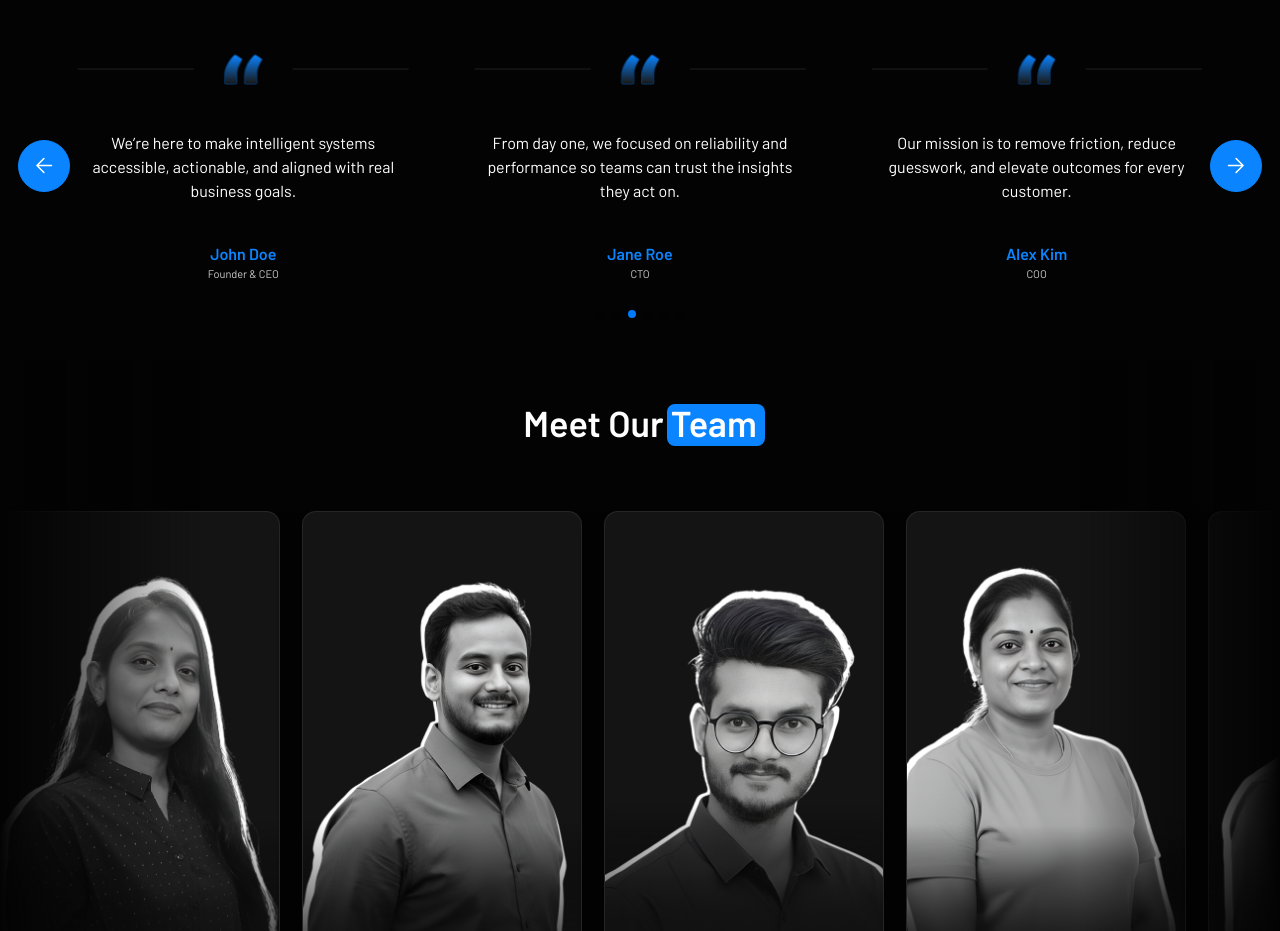
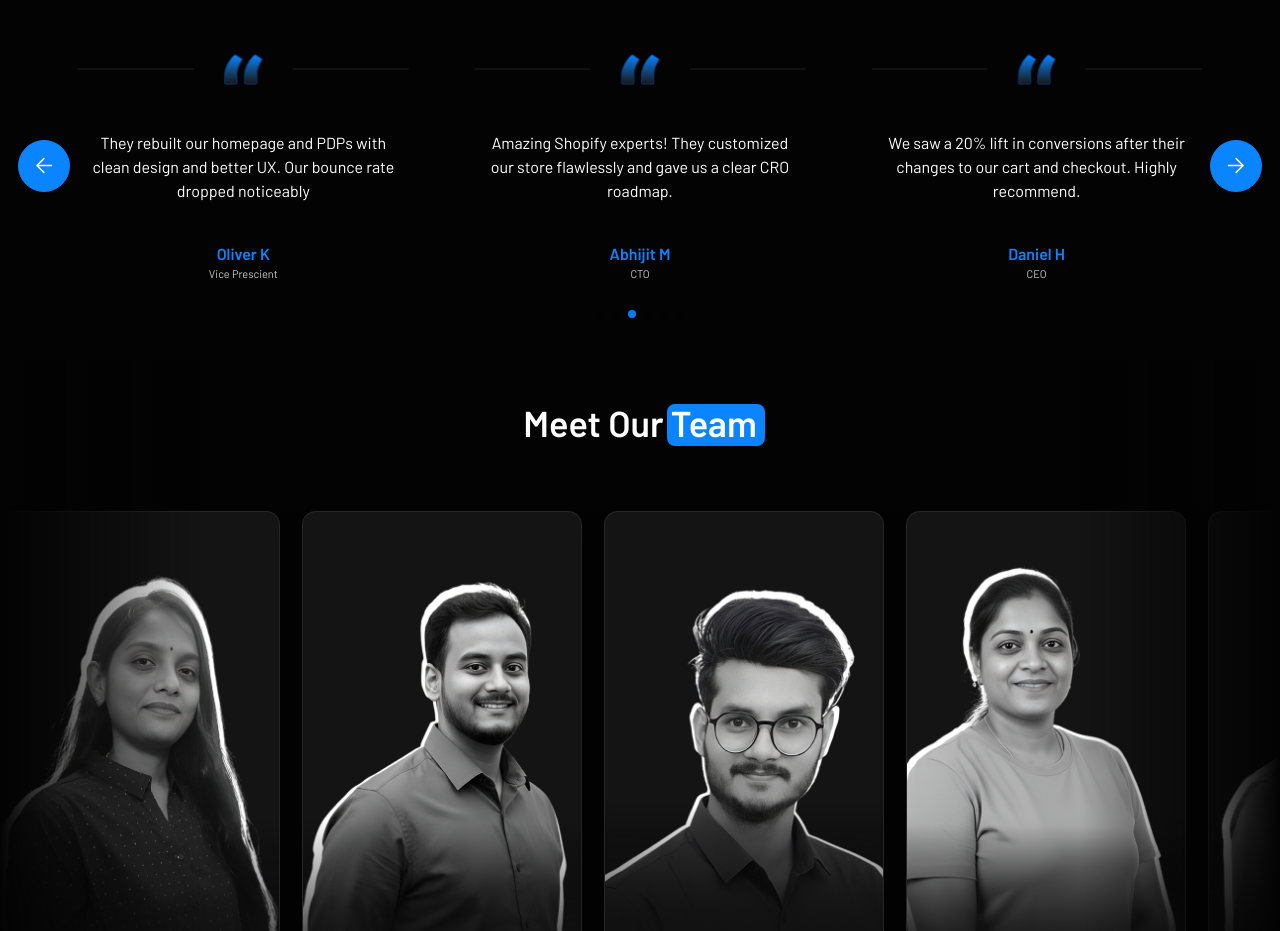
Before and after one commit to Webteamspz/ingversionsdigital-live, a React (Vite) app: page / in a window 1280 px wide. Shown: the part 4320-5251 px from the top of the page. Built offline with nearby package versions, Linux system fonts and the light colour scheme.

Commit message:
Daily fixes

```diff
--- a/src/data/sitedata.js
+++ b/src/data/sitedata.js
@@ -170,40 +170,40 @@ export default {
     heading: "Reviews",
     testimonials: [
       {
-        reviewer: "John Doe",
-        reviewerRole: "Founder & CEO",
+        reviewer: "James R",
+        reviewerRole: "Founder",
         quote:
-          "That’s when we knew there had to be a better way — a smarter, faster, more intuitive solution.",
+          "Reliable, fast, and super professional. They helped us optimize our Shopify store and we instantly saw better conversions.",
       },
       {
-        reviewer: "John Doe",
-        reviewerRole: "Founder & CEO",
+        reviewer: "Emily T",
+        reviewerRole: "Director",
         quote:
-          "So we built a platform that empowers companies to transform raw data into real-time decisions using the power of AI.",
+          "The CRO experiments they ran boosted our sales within weeks. Smart strategies, well executed.",
       },
       {
-        reviewer: "John Doe",
-        reviewerRole: "Founder & CEO",
+        reviewer: "Oliver K",
+        reviewerRole: "Vice Prescient",
         quote:
-          "We’re here to make intelligent systems accessible, actionable, and aligned with real business goals.",
+          "They rebuilt our homepage and PDPs with clean design and better UX. Our bounce rate dropped noticeably",
       },
       {
-        reviewer: "Jane Roe",
+        reviewer: "Abhijit M",
         reviewerRole: "CTO",
         quote:
-          "From day one, we focused on reliability and performance so teams can trust the insights they act on.",
+          "Amazing Shopify experts! They customized our store flawlessly and gave us a clear CRO roadmap.",
       },
       {
-        reviewer: "Alex Kim",
-        reviewerRole: "COO",
+        reviewer: "Daniel H",
+        reviewerRole: "CEO",
         quote:
-          "Our mission is to remove friction, reduce guesswork, and elevate outcomes for every customer.",
+          "We saw a 20% lift in conversions after their changes to our cart and checkout. Highly recommend.",
       },
       {
-        reviewer: "Priya Shah",
+        reviewer: "Mia L.",
         reviewerRole: "Head of Product",
         quote:
-          "We ship small, learn fast, and let real user value guide the roadmap.",
+          "Their A/B testing insights were game-changing. We’re finally making decisions with data, not guesses.",
       },
     ],
   },
```
